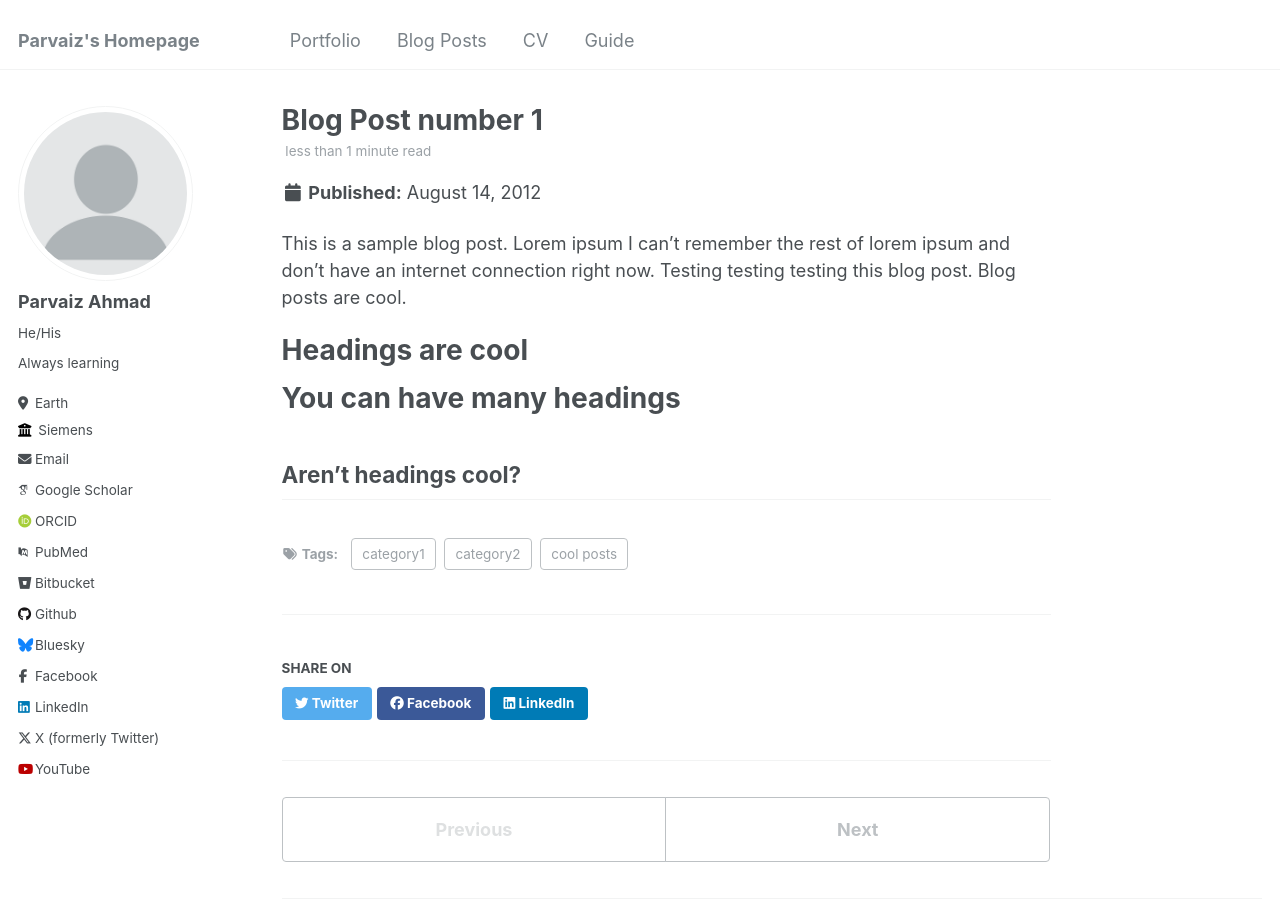
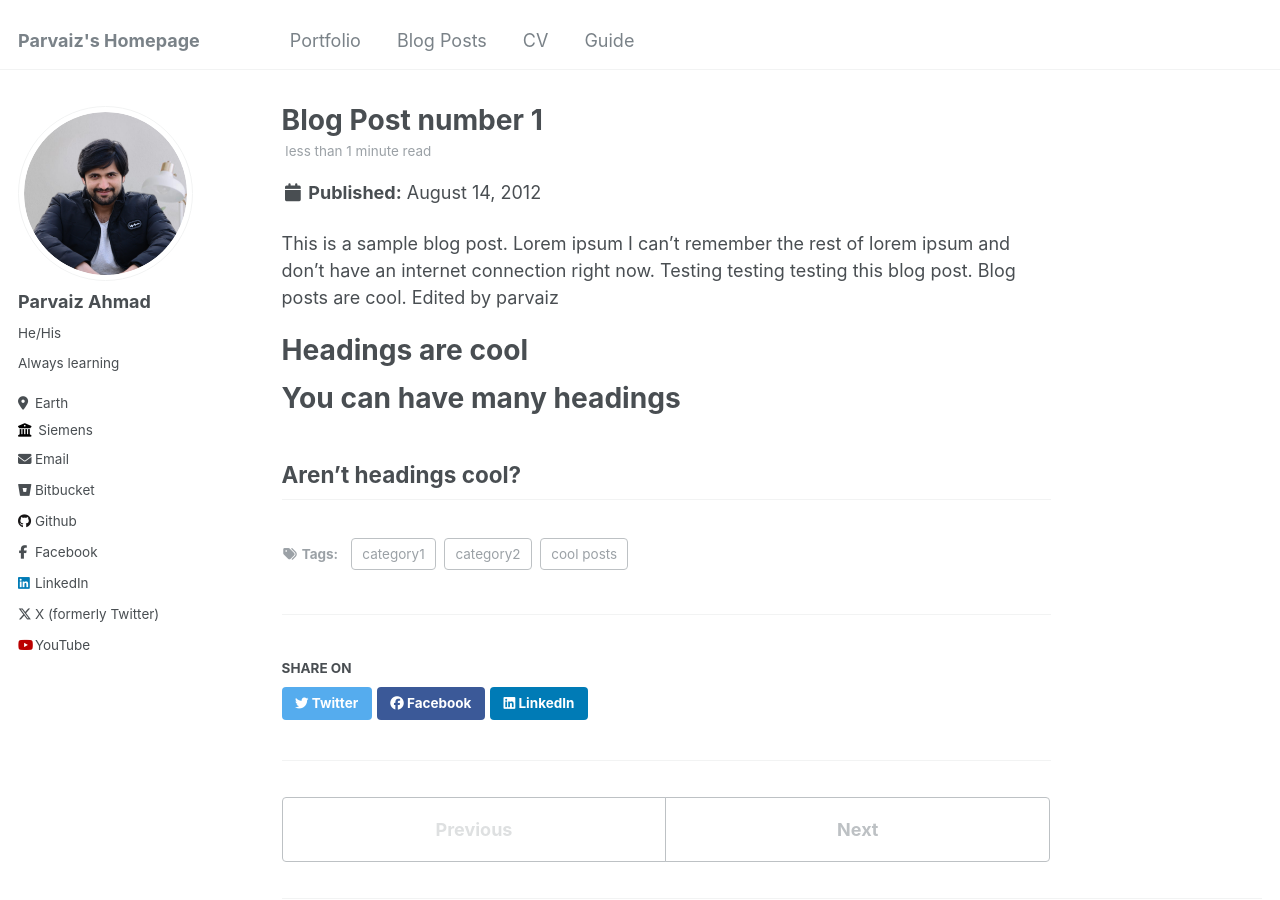
Before and after one commit to parvaizahmad/web, a Jekyll site: the page built from _posts/2012-08-14-blog-post-1.md, in a window 1280 px wide and 900 px high. Built offline with Jekyll 4.4.1, drawn with Linux system fonts in a browser that asks for light colours; some web fonts are replaced; some of the changed text lies outside the part shown.

Commit message:
Updated footer Updated config file Updated blog post
Signed-off-by: Parvaiz Ahmad <aparvaiz89@gmail.com>

```diff
--- a/_config.yml
+++ b/_config.yml
@@ -21,7 +21,7 @@
 #               Additional customization can be done by editing /_includes/author-profile.html
 author:
   # Biographic information
-  avatar           : "profile.png"
+  avatar           : "profileImage.png"
   name             : "Parvaiz Ahmad"
   pronouns         : "He/His"
   bio              : "Always learning"
@@ -32,11 +32,11 @@
 
   # Academic websites
   arxiv            : # URL - Update with the correct link to your profile
-  googlescholar    : "https://scholar.google.com/citations?user=PS_CX0AAAAAJ"
+  googlescholar    : #"https://scholar.google.com/citations?user=PS_CX0AAAAAJ"
   impactstory      : # URL
-  orcid            : "http://orcid.org/yourorcidurl"
+  orcid            : #"http://orcid.org/yourorcidurl"
   semantic         : # URL
-  pubmed           : "https://www.ncbi.nlm.nih.gov/pubmed/?term=john+snow"
+  pubmed           : #"https://www.ncbi.nlm.nih.gov/pubmed/?term=john+snow"
   researchgate     : # URL
 
   # Repositories and software development
@@ -48,7 +48,7 @@
   stackoverflow    : # User number or user number and name (i.e., use "1" or "1/jeff-atwood")
 
   # Social media
-  bluesky          : "bsky.app" # Replace this with you Bluesky username
+  bluesky          : #"bsky.app" # Replace this with you Bluesky username
   facebook         : "theparvaizahmad" # Username
   flickr           : # Username
   foursquare       : # Username
--- a/_data/navigation.yml
+++ b/_data/navigation.yml
@@ -16,7 +16,7 @@
     url: /year-archive/
 
   - title: "CV"
-    url: /cv/
+    url: https://parvaiz.pk
 
   - title: "Guide"
     url: /markdown/
--- a/_includes/footer.html
+++ b/_includes/footer.html
@@ -19,4 +19,4 @@
 </div>
 {% endif %}
 
-<div class="page__footer-copyright">&copy; {{ site.time | date: '%Y' }} {{ site.name | default: site.title }}. {{ site.data.ui-text[site.locale].powered_by | default: "Powered by" }} <a href="http://jekyllrb.com" rel="nofollow">Jekyll</a> &amp; <a href="https://github.com/academicpages/academicpages.github.io">AcademicPages</a>, a fork of <a href="https://mademistakes.com/work/minimal-mistakes-jekyll-theme/" rel="nofollow">Minimal Mistakes</a>.</div>
+<div class="page__footer-copyright">&copy; {{ site.time | date: '%Y' }} {{ site.name | default: site.title }}. {{ site.data.ui-text[site.locale].powered_by | default: "Powered by" }} <a href="http://parvaiz.pk" rel="nofollow">Parvaiz Ahmad</a> &amp;</div>
--- a/_posts/2012-08-14-blog-post-1.md
+++ b/_posts/2012-08-14-blog-post-1.md
@@ -8,7 +8,7 @@
   - category2
 ---
 
-This is a sample blog post. Lorem ipsum I can't remember the rest of lorem ipsum and don't have an internet connection right now. Testing testing testing this blog post. Blog posts are cool.
+This is a sample blog post. Lorem ipsum I can't remember the rest of lorem ipsum and don't have an internet connection right now. Testing testing testing this blog post. Blog posts are cool. Edited by parvaiz
 
 Headings are cool
 ======
```
Also changed, not shown: images/profileImage.png (added).
